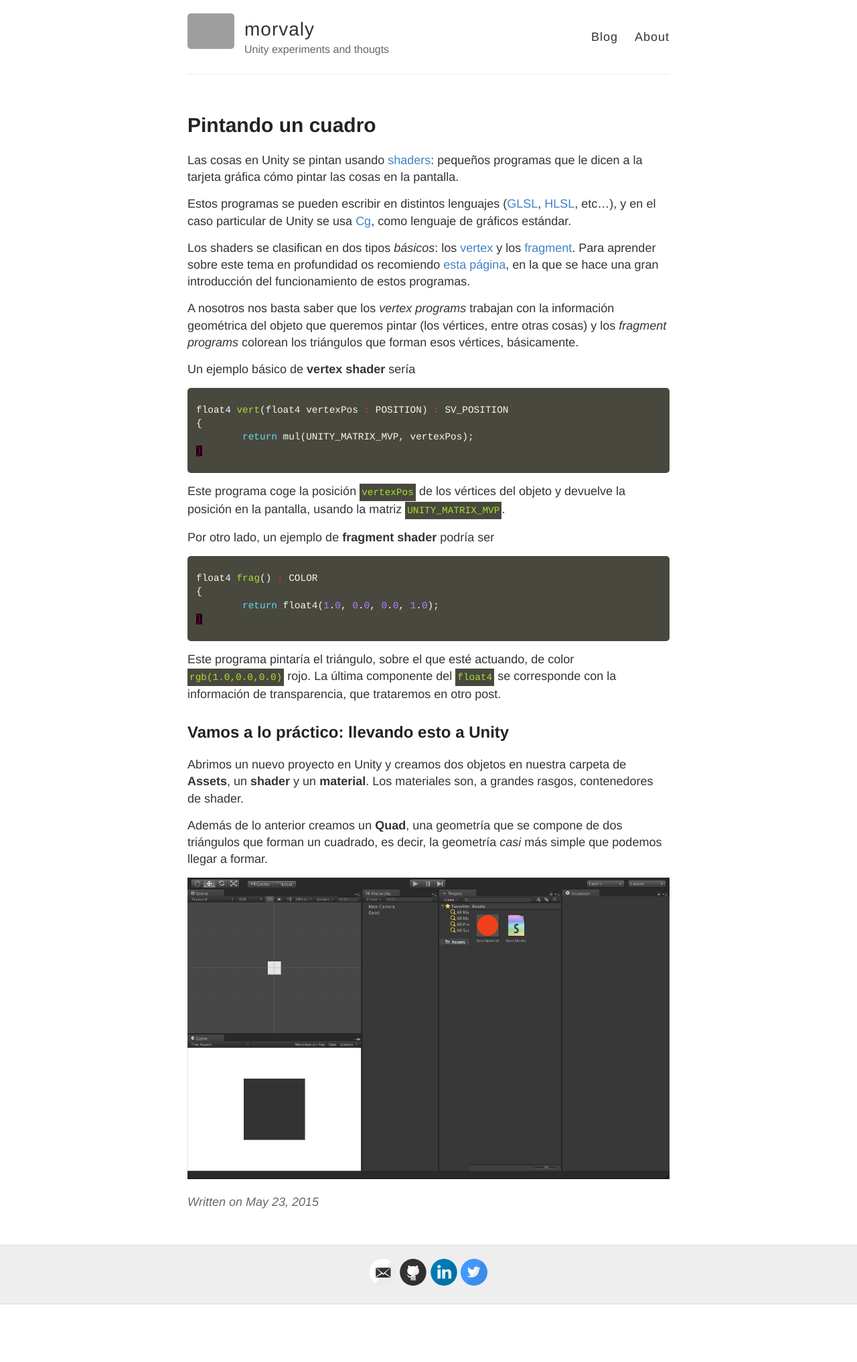
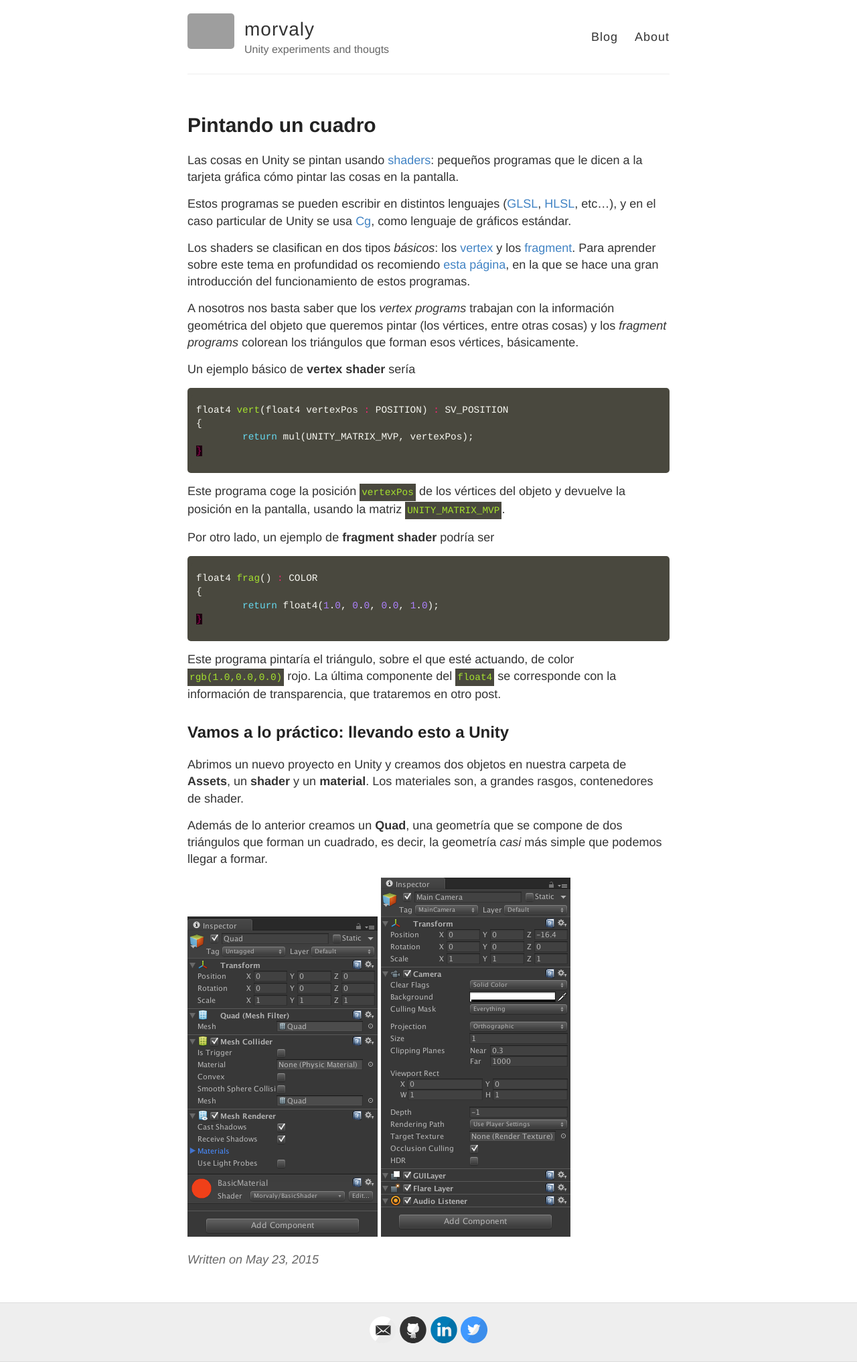
Before and after one commit to josemorval/UnityArchive, a Jekyll site: the page built from _posts/2015-05-23-pintandocuadro.md, in a window 1280 px wide. Shown: the whole page at 67% size. Built offline with Jekyll 4.4.1, drawn with Linux system fonts in a browser that asks for light colours; Markdown is read by kramdown in place of the engine named in the settings; before the commit the page ends 1947 px from its top, so only the background shows below that; grey boxes are pictures that could not be loaded.

Commit message:
Updated 2015-05-23-pintandocuadro.md

```diff
--- a/_posts/2015-05-23-pintandocuadro.md
+++ b/_posts/2015-05-23-pintandocuadro.md
@@ -42,4 +42,5 @@
 
 Además de lo anterior creamos un **Quad**, una geometría que se compone de dos triángulos que forman un cuadrado, es decir, la geometría _casi_ más simple que podemos llegar a formar.
 
-![_config.yml]({{ site.baseurl }}/images/basic01.png)
+![_config.yml]({{ site.baseurl }}/images/basic02.png)
+![_config.yml]({{ site.baseurl }}/images/basic03.png)
```
